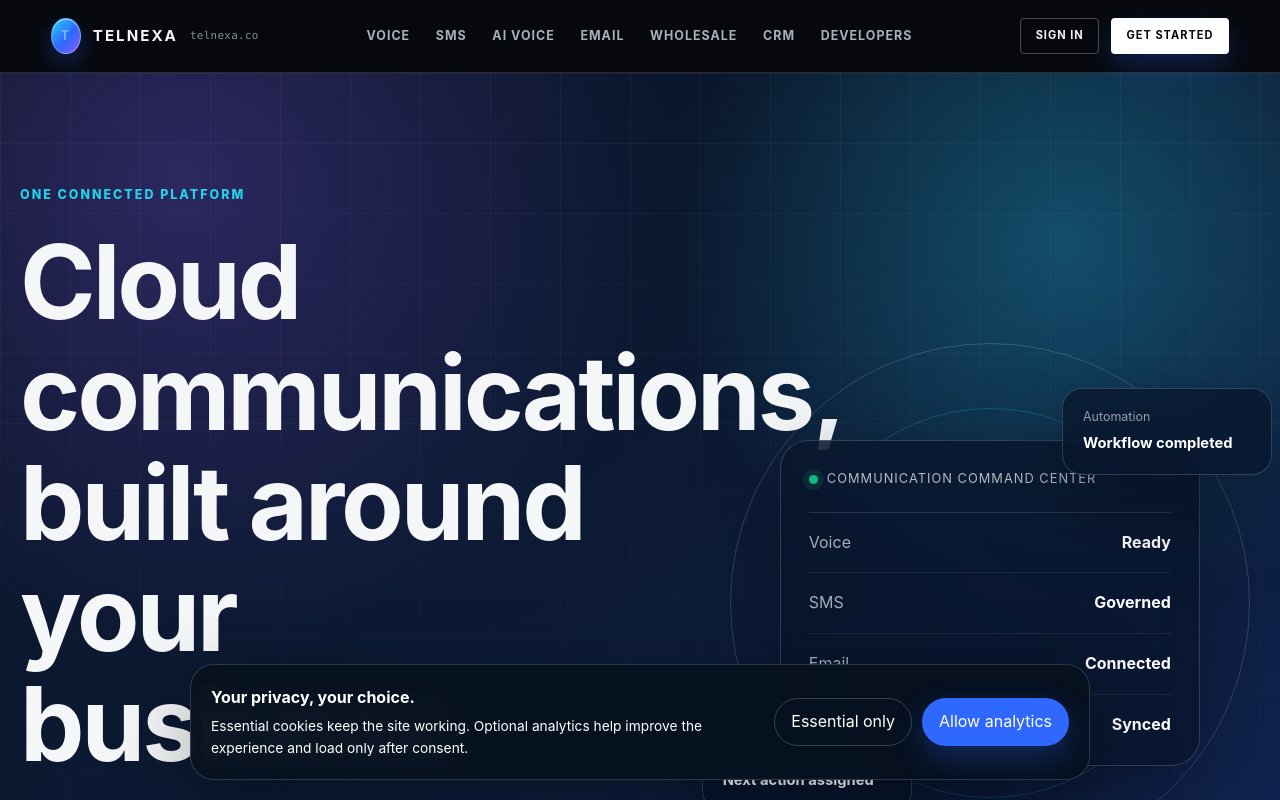
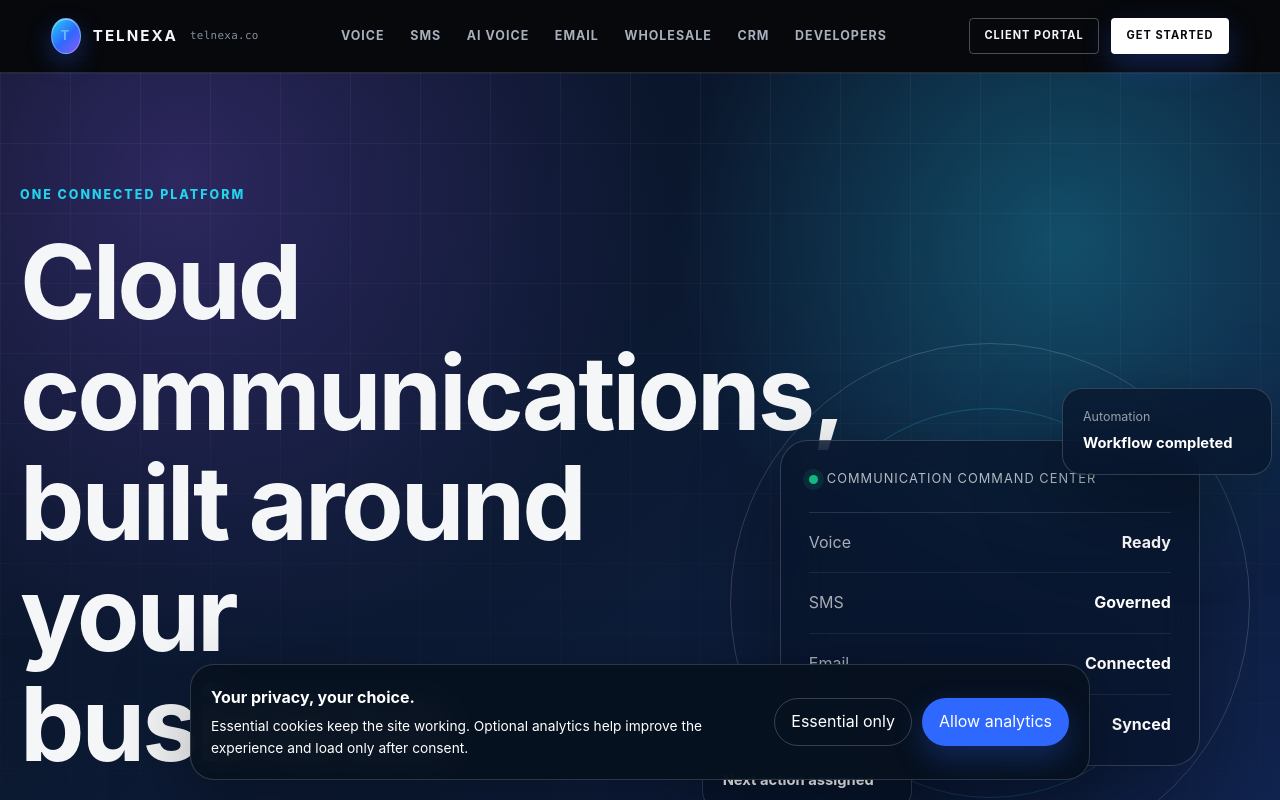
Before and after one commit to appolon1908/Telnexa-web, a Nuxt app: page / in a window 1280 px wide. Shown: the top 800 px of the page. Built offline with nearby package versions, Linux system fonts and the light colour scheme.

Commit message:
fix(auth): replace decorative sign-in with real portal authority

```diff
--- a/app/components/AppHeader.vue
+++ b/app/components/AppHeader.vue
@@ -9,6 +9,13 @@ const localizePath = (path: string) => locale.value === 'es' ? (path === '/' ? '
 watch(() => route.fullPath, () => {
   menuOpen.value = false
 })
+
+const closeOnEscape = (event: KeyboardEvent) => {
+  if (event.key === 'Escape') menuOpen.value = false
+}
+
+onMounted(() => window.addEventListener('keydown', closeOnEscape))
+onBeforeUnmount(() => window.removeEventListener('keydown', closeOnEscape))
 
 const navigation = computed(() => [
   { label: locale.value === 'es' ? 'Voz' : 'Voice', to: localizePath('/voice/business-voip') },
@@ -42,9 +49,13 @@ const navigation = computed(() => [
       </nav>
 
       <div class="header-actions hz-header-actions">
-        <NuxtLink class="text-link hz-button hz-button--secondary hz-button--small" :to="localizePath('/login')">
-          {{ locale === 'es' ? 'Ingresar' : 'Sign in' }}
-        </NuxtLink>
+        <a
+          class="text-link hz-button hz-button--secondary hz-button--small"
+          :href="telnexaDomains.portal"
+          rel="noopener noreferrer"
+        >
+          {{ locale === 'es' ? 'Portal de clientes' : 'Client portal' }}
+        </a>
         <NuxtLink class="button button-small hz-button hz-button--primary hz-button--small" :to="localizePath('/get-started')">
           {{ locale === 'es' ? 'Comenzar' : 'Get started' }}
         </NuxtLink>
@@ -61,7 +72,7 @@ const navigation = computed(() => [
       </div>
     </div>
 
-    <div id="primary-navigation-mobile" class="hz-mobile-panel" :data-open="menuOpen">
+    <div v-if="menuOpen" id="primary-navigation-mobile" class="hz-mobile-panel" data-open="true">
       <nav class="hz-container hz-mobile-panel__inner" aria-label="Mobile navigation">
         <NuxtLink
           v-for="item in navigation"
@@ -71,10 +82,10 @@ const navigation = computed(() => [
         >
           {{ item.label }}
         </NuxtLink>
-        <a class="hz-site-nav__link" :href="telnexaDomains.portal">
-          {{ locale === 'es' ? 'Portal de clientes' : 'Customer portal' }}
+        <a class="hz-site-nav__link" :href="telnexaDomains.portal" rel="noopener noreferrer">
+          {{ locale === 'es' ? 'Portal de clientes' : 'Client portal' }}
         </a>
-        <a class="hz-site-nav__link" :href="telnexaDomains.status">
+        <a class="hz-site-nav__link" :href="telnexaDomains.status" rel="noopener noreferrer">
           {{ locale === 'es' ? 'Estado del servicio' : 'Service status' }}
         </a>
       </nav>
```
